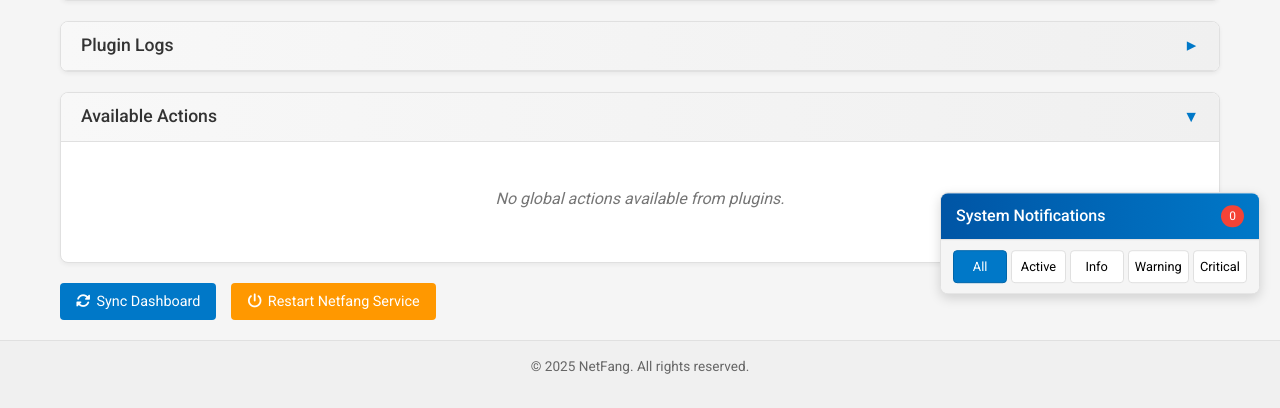
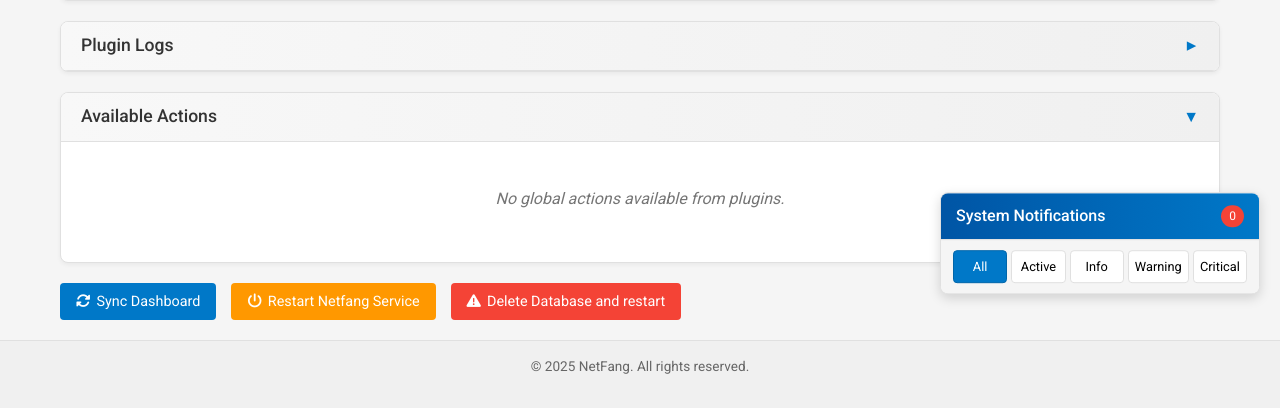
Before and after one commit to SpotlightForBugs/NetFang, a Flask app: page /dashboard in a window 1280 px wide. Shown: the part 608-1016 px from the top of the page. Run offline with Flask 3, Linux system fonts and the light colour scheme; the visitor is signed in with stand-in values (Sample User, id 1); some libraries are stand-ins or nearby versions.

Commit message:
feat: add reinitialization endpoint to delete database and restart NetFang service

```diff
--- a/netfang/main.py
+++ b/netfang/main.py
@@ -272,6 +272,80 @@ def update_service():
         }), 500
 
 
+@app.route("/reinit", methods=["POST"])
+@admin_required
+def reinit_netfang():
+    """
+    Delete the database and restart the NetFang service.
+    This completely resets NetFang to its initial state.
+    Requires admin privileges.
+    """
+    try:
+        # Get the database path from config
+        db_path = PluginManager.config.get("database_path", "netfang.db")
+
+        # Ensure the path exists and is a file
+        if os.path.isfile(db_path):
+            # Delete the database file
+            if pi_utils.is_pi():
+                # On Raspberry Pi, use sudo to ensure we have permissions
+                result = subprocess.run(
+                    ["sudo", "rm", db_path],
+                    capture_output=True,
+                    text=True,
+                    check=False
+                )
+                if result.returncode == 0:
+                    app.logger.info(f"Database file deleted via sudo: {db_path}")
+                else:
+                    app.logger.error(f"Failed to delete database: {result.stderr}")
+            else:
+                # On other systems, use regular os.remove
+                os.remove(db_path)
+                app.logger.info(f"Database file deleted: {db_path}")
+
+            # Re-initialize the database with empty tables
+            init_db(db_path)
+            app.logger.info(f"Database recreated: {db_path}")
+        else:
+            app.logger.warning(f"Database file not found at {db_path}, creating new one")
+            init_db(db_path)
+
+        # Check if running in a Linux environment for service restart
+        if pi_utils.is_linux():
+            # Execute the systemctl restart command
+            result = subprocess.run(
+                ["sudo", "systemctl", "restart", "netfang.service"],
+                capture_output=True,
+                text=True,
+                check=False
+            )
+
+            if result.returncode == 0:
+                return jsonify({
+                    "status": "success",
+                    "message": "NetFang database deleted and service restarted successfully"
+                })
+            else:
+                return jsonify({
+                    "status": "partial",
+                    "message": f"Database reset but service restart failed: {result.stderr}"
+                }), 500
+        else:
+            # For non-Linux systems, just return success for the database reset
+            return jsonify({
+                "status": "success",
+                "message": "NetFang database reset successfully. Please restart the application manually."
+            })
+
+    except Exception as e:
+        app.logger.error(f"Error during NetFang reinitialization: {str(e)}")
+        return jsonify({
+            "status": "error",
+            "message": f"An error occurred: {str(e)}"
+        }), 500
+
+
 @app.route("/plugins", methods=["GET"])
 def list_plugins():
     response = []
--- a/netfang/templates/hidden/index.html
+++ b/netfang/templates/hidden/index.html
@@ -133,6 +133,9 @@
         <button id="restartServiceButton" class="service-button btn btn-warning" data-bs-toggle="tooltip" title="Restart the core NetFang service.">
             <i class="fas fa-power-off"></i> Restart Netfang Service
         </button>
+        <button id="reInitNetfangButton" class="service-button btn btn-danger" data-bs-toggle="tooltip" title="Delete the database and restart the NetFang service.">
+            <i class="fas fa-exclamation-triangle"></i> Delete Database and restart
+        </button>
         <div id="statusMessage" class="status-message"></div>
     </div>
 {% endblock %}
@@ -190,6 +193,7 @@
     const pluginActionsContainer = document.getElementById('pluginActionsContainer');
     const syncButton = document.getElementById('syncButton');
     const restartServiceButton = document.getElementById('restartServiceButton');
+    const reInitNetfangButton = document.getElementById('reInitNetfangButton');
     const statusMessage = document.getElementById('statusMessage');
 
     // --- Utility Functions ---
@@ -867,6 +871,51 @@
         ).set('labels', {ok:'Confirm', cancel:'Cancel'});
     });
 
+    // Add event listener for reInitNetfangButton
+    reInitNetfangButton.addEventListener('click', () => {
+        // Show a confirmation dialog with warning about data loss
+        alertify.confirm(
+            'Confirm Database Reset',
+            'WARNING: This will delete the entire NetFang database and restart the service. All network history, device information, and configuration will be lost. Are you sure you want to proceed?',
+            async () => { // On Confirm
+                showStatusMessage('Resetting NetFang database...', 3000, 'info');
+                reInitNetfangButton.disabled = true;
+                reInitNetfangButton.innerHTML = '<span class="spinner-border spinner-border-sm" role="status" aria-hidden="true"></span> Resetting...';
+
+                try {
+                    const response = await fetch('/reinit', {
+                        method: 'POST',
+                        headers: { 'Content-Type': 'application/json' }
+                    });
+                    const data = await response.json();
+
+                    if (response.ok && (data.status === 'success' || data.status === 'partial')) {
+                        showStatusMessage(data.message || 'NetFang database reset successfully.', 5000, 'success');
+                        alertify.success(data.message || 'NetFang database reset successfully.');
+
+                        // Force sync dashboard after a delay to get fresh data
+                        setTimeout(window.syncDashboard, 3000);
+                    } else {
+                        showStatusMessage(data.message || 'Failed to reset NetFang database.', 5000, 'error');
+                        alertify.error(data.message || 'Failed to reset NetFang database.');
+                        reInitNetfangButton.disabled = false;
+                        reInitNetfangButton.innerHTML = '<i class="fas fa-exclamation-triangle"></i> Delete Database and restart';
+                    }
+                } catch (error) {
+                    console.error("Error resetting NetFang:", error);
+                    showStatusMessage(`Error: ${error.message}`, 5000, 'error');
+                    alertify.error(`Error resetting NetFang: ${error.message}`);
+                    reInitNetfangButton.disabled = false;
+                    reInitNetfangButton.innerHTML = '<i class="fas fa-exclamation-triangle"></i> Delete Database and restart';
+                }
+            },
+            () => { // On Cancel
+                alertify.message('Database reset cancelled.');
+            }
+        ).set('labels', {ok:'Reset Database', cancel:'Cancel'})
+        .set('closable', false); // Prevent clicking outside to dismiss
+    });
+
     // Panel Collapse Toggle (Using Bootstrap's built-in JS via data attributes is often easier)
     // If manual control is needed:
     document.querySelectorAll('.panel-header').forEach(header => {
```
